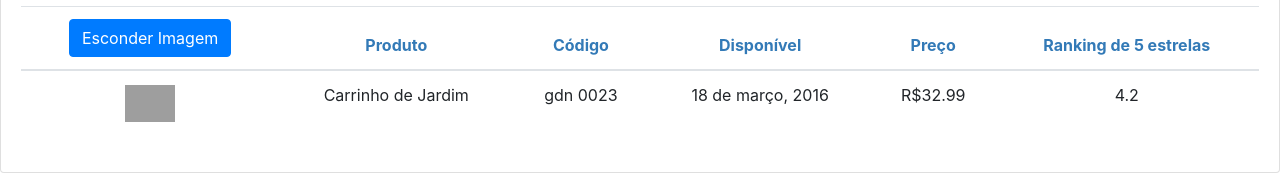
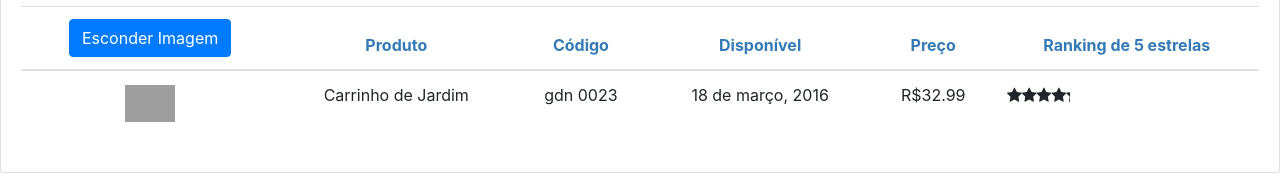
Before and after one commit to Glaydson/topicosweb-2020.2, an Angular app in the folder agp2020-s2/: page / in a window 1280 px wide. Shown: the part 288-474 px from the top of the page. Built offline with nearby package versions, Linux system fonts and the light colour scheme; grey boxes are pictures that could not be loaded.

Commit message:
Aula de 19-10

```diff
--- a/agp2020-s2/src/app/app.module.ts
+++ b/agp2020-s2/src/app/app.module.ts
@@ -4,6 +4,7 @@ import { NgModule } from '@angular/core';
 import { AppRoutingModule } from './app-routing.module';
 import { AppComponent } from './app.component';
 import { ListaProdutosComponent } from './produtos/lista-produtos.component';
+import { RatingComponent } from './compartilhado/rating.component';
 import { FormsModule } from '@angular/forms';
 import { ConverteParaEspacoPipe } from './compartilhado/converte-para-espaco.pipe';
 
@@ -11,7 +12,8 @@ import { ConverteParaEspacoPipe } from './compartilhado/converte-para-espaco.pip
   declarations: [
     AppComponent,
     ListaProdutosComponent,
-    ConverteParaEspacoPipe
+    ConverteParaEspacoPipe,
+    RatingComponent,
   ],
   imports: [
     BrowserModule,
--- a/agp2020-s2/src/app/compartilhado/rating.component.html
+++ b/agp2020-s2/src/app/compartilhado/rating.component.html
@@ -1,6 +1,7 @@
 <div class="crop"
-     [style.width.px]="starWidth"
-     [title]="rating">
+     [style.width.px]="larguraEstrela"
+     [title]="rating"
+     (click)="onClick()">
   <div style="width: 75px">
     <span class="fa fa-star"></span>
     <span class="fa fa-star"></span>
--- /dev/null
+++ b/agp2020-s2/src/app/compartilhado/rating.component.ts
@@ -0,0 +1,22 @@
+import { Component, EventEmitter, Input, OnChanges, Output } from '@angular/core';
+
+@Component({
+    selector: 'gp-star',
+    templateUrl: './rating.component.html',
+    styleUrls: ['./rating.component.css']
+})
+export class RatingComponent implements OnChanges{
+
+    @Input() rating: number = 4;
+    larguraEstrela: number;
+    @Output() ratingClicado: EventEmitter<string> =  new EventEmitter<string>();
+
+    ngOnChanges(): void {
+        this.larguraEstrela = this.rating * 75/5;
+    }
+
+    onClick(): void {
+        this.ratingClicado.emit(`O rating é ${this.rating}`);
+    }
+
+}
--- a/agp2020-s2/src/app/produtos/lista-produtos.component.html
+++ b/agp2020-s2/src/app/produtos/lista-produtos.component.html
@@ -45,7 +45,12 @@
                         <td>{{produto.codigoProduto | lowercase | converteParaEspaco: '-'}}</td>
                         <td>{{produto.dataLancamento}}</td>
                         <td>{{produto.preco | currency: 'BRL' : 'symbol' : '1.2-2'}}</td>
-                        <td>{{produto.rating}}</td>
+                        <td>
+                            <gp-star
+                                [rating] = 'produto.rating'
+                                (ratingClicado) = 'onRatingClicado($event)'
+                            ></gp-star>
+                        </td>
                     </tr>
                 </tbody>
             </table>
--- a/agp2020-s2/src/app/produtos/lista-produtos.component.ts
+++ b/agp2020-s2/src/app/produtos/lista-produtos.component.ts
@@ -97,5 +97,9 @@ export class ListaProdutosComponent implements OnInit {
         produto.nomeProduto.toLocaleLowerCase().indexOf(filtrarPor) !== -1);
     }
 
+    onRatingClicado(mensagem: string): void {
+      this.tituloPagina = "Lista de Produtos - " + mensagem;
+    }
+
 
 }
```
